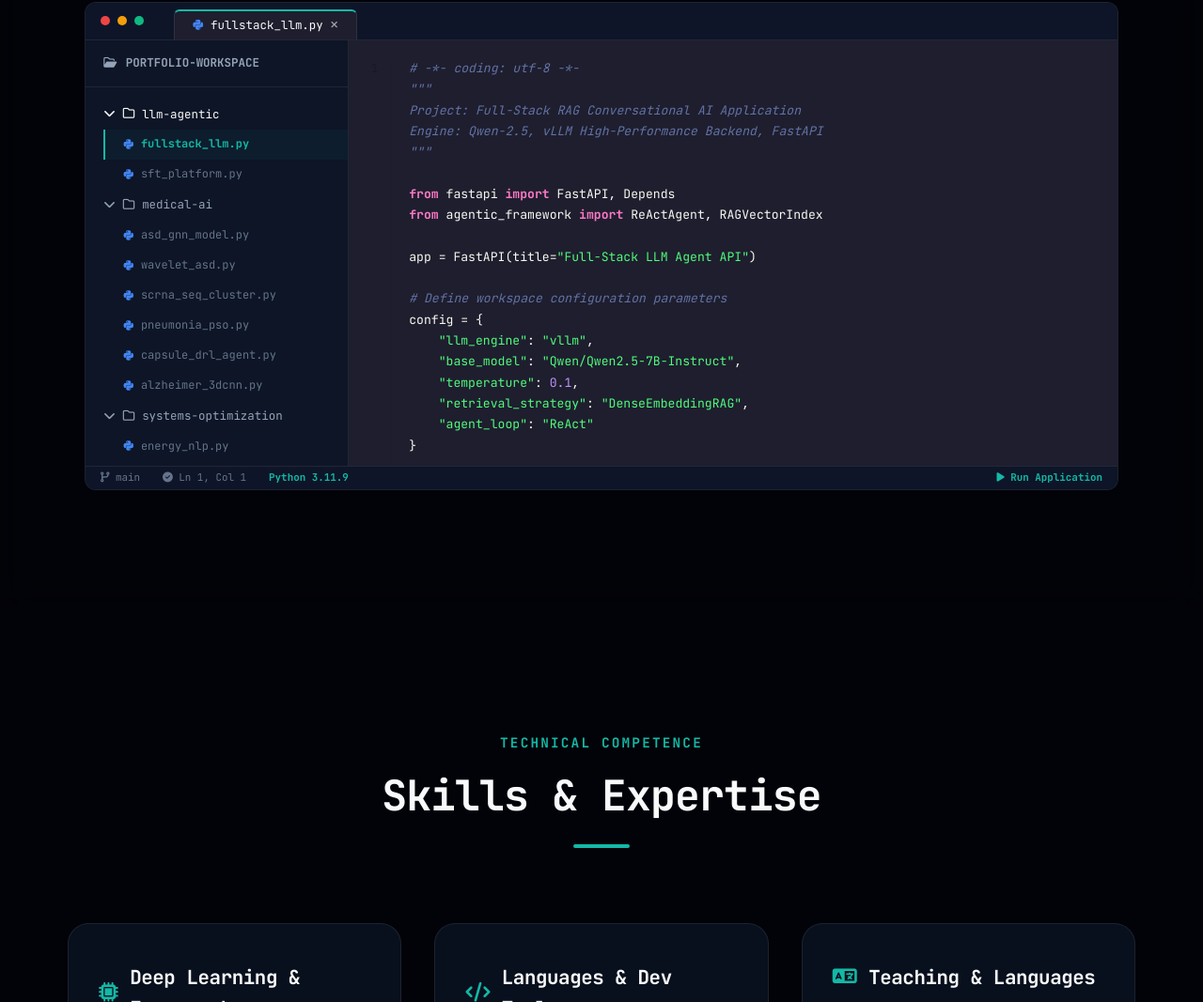
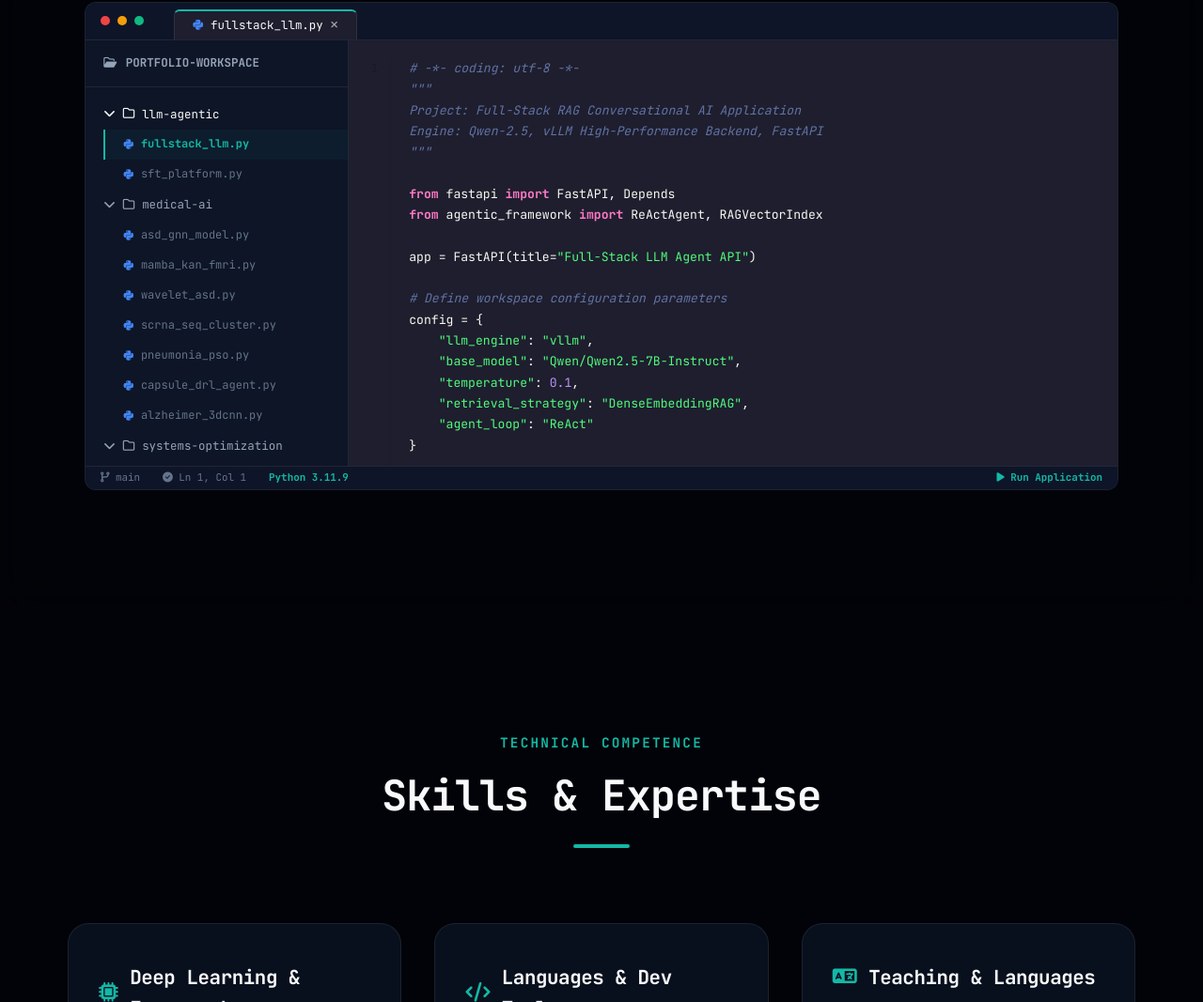
Before and after one commit to fatemehghanadi/fatemehghanadi.github.io, a plain HTML site: page index.html in a window 1280 px wide. Shown: the part 7511-8578 px from the top of the page at 94% size. Drawn offline with Linux system fonts and the light colour scheme; animation ran at ten frames a second.

```diff
--- a/index.html
+++ b/index.html
@@ -637,6 +637,10 @@
                                             <i class="fa-brands fa-python text-accent-blue"></i>
                                             <span>asd_gnn_model.py</span>
                                         </div>
+                                        <div class="tree-file" data-file="mamba_kan">
+                                            <i class="fa-brands fa-python text-accent-blue"></i>
+                                            <span>mamba_kan_fmri.py</span>
+                                        </div>
                                         <div class="tree-file" data-file="wavelet_asd">
                                             <i class="fa-brands fa-python text-accent-blue"></i>
                                             <span>wavelet_asd.py</span>
@@ -666,7 +670,7 @@
                                     <div class="folder-contents open">
                                         <div class="tree-file" data-file="energy_nlp">
                                             <i class="fa-brands fa-python text-accent-blue"></i>
-                                            <span>energy_nlp.py</span>
+                                            <span>energy_nlp_kan.py</span>
                                         </div>
                                         <div class="tree-file" data-file="lca_pipeline">
                                             <i class="fa-brands fa-python text-accent-blue"></i>
```
